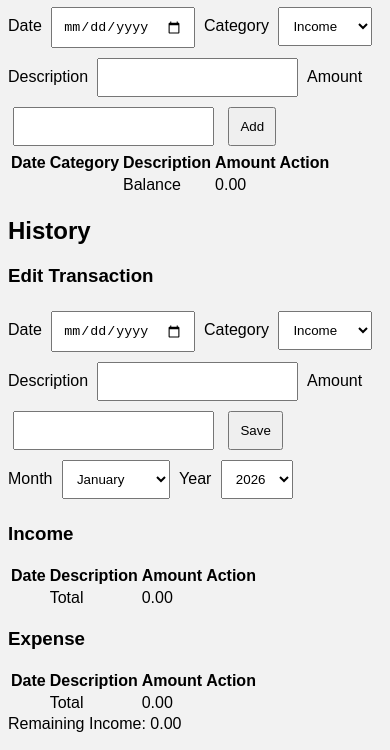
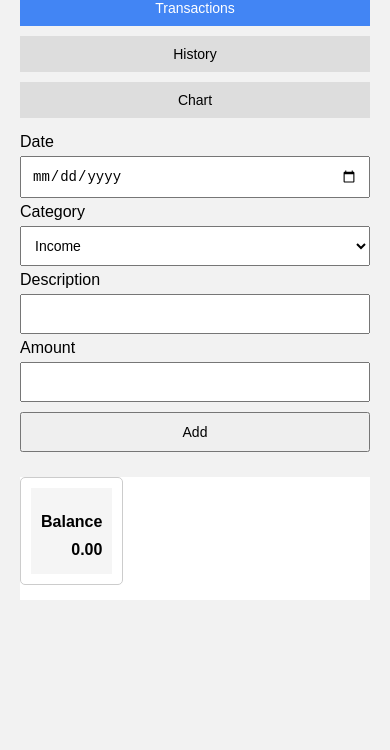
Before and after one commit to MrX-Unknown/Financial-Monitor, a plain HTML site: page index.html/index.html in a window 390 px wide. Shown: the part 127-877 px from the top of the page. After the commit the page ends 844 px from the top, so only its background shows below. Drawn offline with nearby package versions, Linux system fonts and the light colour scheme; files that its build step writes are made by us from their sources; files whose address does not match are found by name.

Commit message:
Update style.css

```diff
--- a/style.css/style.css
+++ b/style.css/style.css
@@ -1,14 +1,122 @@
-body{
-font-family: Arial;
-text-align:left;
-background:#f2f2f2;
+body {
+  font-family: Arial;
+  background: #f2f2f2;
+  padding: 20px;
+  margin: 0;
 }
 
-input, select, button{
-padding:10px;
-margin:5px;
+#mainTitle {
+  text-align: center;
+  font-size: 4em;
+  margin-bottom: 20px;
 }
 
-ul{
-list-style:none;
+.tab-buttons {
+  display: flex;
+  margin-bottom: 10px;
 }
+
+.tab-buttons button {
+  flex: 1;
+  padding: 10px;
+  border: none;
+  background: #ddd;
+  cursor: pointer;
+}
+
+.tab-buttons button.active {
+  background: #4285f4;
+  color: white;
+}
+
+.tab-content {
+  display: none;
+}
+
+.tab-content.active {
+  display: block;
+}
+
+#container {
+  max-width: 400px;
+  margin: auto;
+}
+
+input, select, button {
+  padding: 10px;
+  margin: 5px 0;
+  width: 100%;
+  box-sizing: border-box;
+}
+
+.add-btn, .save-btn {
+  width: 100%;
+  cursor: pointer;
+}
+
+.edit-btn {
+  padding: 3px 6px;
+  font-size: 12px;
+  cursor: pointer;
+  margin: 2px;
+}
+
+table {
+  width: 100%;
+  border-collapse: collapse;
+  margin-top: 20px;
+  background: white;
+}
+
+table th, table td {
+  border: 1px solid #ccc;
+  padding: 8px;
+  text-align: center;
+}
+
+table th {
+  background: #f0f0f0;
+}
+
+.income {
+  color: green;
+}
+
+.expense {
+  color: red;
+}
+
+tfoot td {
+  font-weight: bold;
+  background: #f5f5f5;
+}
+
+#remainingIncomeBox {
+  margin-top: 10px;
+  padding: 10px;
+  font-weight: bold;
+  text-align: center;
+}
+
+#historyEditContainer {
+  display: none;
+  background: #f9f9f9;
+  padding: 10px;
+  margin-bottom: 10px;
+  border: 1px solid #ccc;
+}
+
+/* Mobile Responsive */
+@media (max-width: 600px) {
+  #mainTitle { font-size: 2.5em; }
+  .tab-buttons { flex-direction: column; }
+  .tab-buttons button { margin-bottom: 5px; font-size: 14px; }
+  table, thead, tbody, th, td, tr { display: block; }
+  table thead tr { display: none; }
+  table tr { margin-bottom: 15px; border: 1px solid #ccc; border-radius: 5px; padding: 10px; background: #fff; }
+  table td { display: flex; justify-content: space-between; padding: 5px 10px; border: none; }
+  table tfoot td { display: block; text-align: right; background: #f5f5f5; }
+  #container input, #container select, #container button { font-size: 14px; }
+  #remainingIncomeBox { font-size: 14px; padding: 8px; }
+  #chart canvas { width: 100% !important; height: auto !important; }
+}
```
